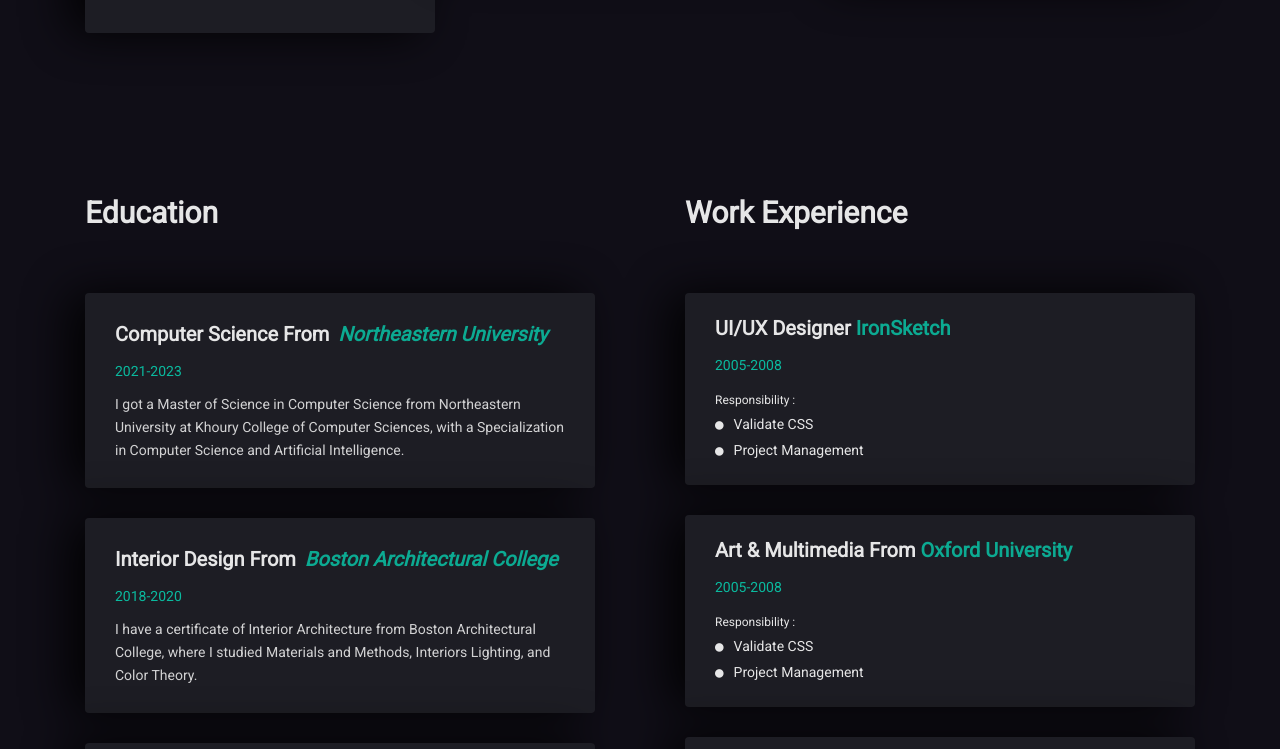
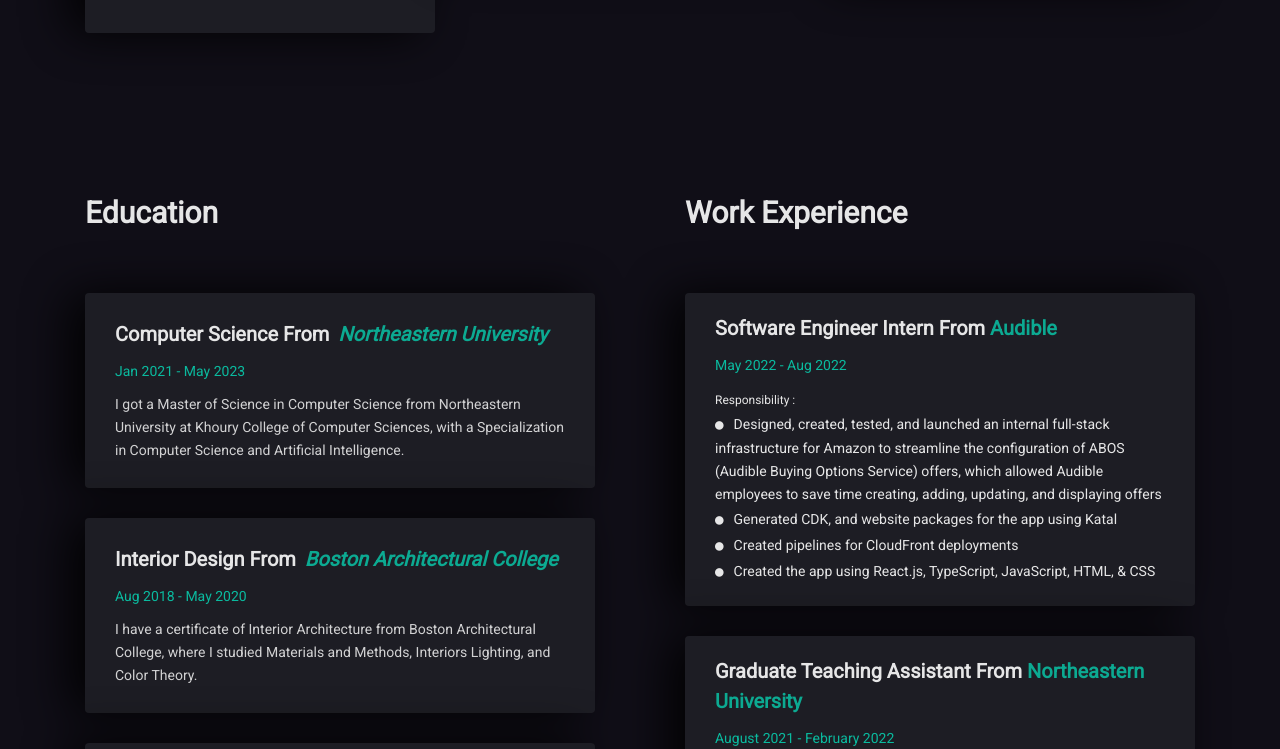
Before and after one commit to thara-messeroux/thara-messeroux-portfolio, a plain HTML site: page index.html in a window 1280 px wide. Shown: the part 2051-2800 px from the top of the page. Drawn offline with Linux system fonts and the light colour scheme; some packages are replaced by stand-ins of ours.

Commit message:
added the experience section
added the experience section

```diff
--- a/index.html
+++ b/index.html
@@ -252,21 +252,21 @@
                                     <!-- Education Institutes-->
                                     <div class="mh-education-item dark-bg wow fadeInUp" data-wow-duration="0.8s" data-wow-delay="0.3s">
                                         <h4>Computer Science From <a href="">Northeastern University</a></h4>
-                                        <div class="mh-eduyear">2021-2023</div>
+                                        <div class="mh-eduyear">Jan 2021 - May 2023</div>
                                         <p>I got a Master of Science in Computer Science from Northeastern University at Khoury College
                                             of Computer Sciences, with a Specialization in Computer Science and Artificial Intelligence.</p>
                                     </div>
                                     <!-- Education Institutes-->
                                     <div class="mh-education-item dark-bg wow fadeInUp" data-wow-duration="0.8s" data-wow-delay="0.5s">
                                         <h4>Interior Design From <a href="">Boston Architectural College</a></h4>
-                                        <div class="mh-eduyear">2018-2020</div>
+                                        <div class="mh-eduyear">Aug 2018 - May 2020</div>
                                         <p>I have a certificate of Interior Architecture from Boston Architectural College, where I studied
                                             Materials and Methods, Interiors Lighting, and Color Theory.</p>
                                     </div>
                                     <!-- Education Institutes-->
                                     <div class="mh-education-item dark-bg wow fadeInUp" data-wow-duration="0.8s" data-wow-delay="0.5s">
                                         <h4>Architecture From <a href="">Boston Architectural College</a></h4>
-                                        <div class="mh-eduyear">2015-2019</div>
+                                        <div class="mh-eduyear">Jan 2015 - Dec 2019</div>
                                         <p>I have a Bachelor of Science Degree from Boston Architectural College, where I studied Architectural Design,
                                             Programming, Codes and Regulation, Planning and Zoning, Structural Systems, and more.</p>
                                     </div>
@@ -279,32 +279,45 @@
                                 <div class="mh-experience-deatils">
                                     <!-- Education Institutes-->
                                     <div class="mh-work-item dark-bg wow fadeInUp" data-wow-duration="0.8s" data-wow-delay="0.4s">
-                                        <h4>UI/UX Designer <a href="">IronSketch</a></h4>
-                                        <div class="mh-eduyear">2005-2008</div>
+                                        <h4>Software Engineer Intern From <a href="">Audible</a></h4>
+                                        <div class="mh-eduyear">May 2022 - Aug 2022</div>
                                         <span>Responsibility :</span>
                                         <ul class="work-responsibility">
-                                            <li><i class="fa fa-circle"></i>Validate CSS</li>
-                                            <li><i class="fa fa-circle"></i>Project Management</li>
+                                            <li><i class="fa fa-circle"></i>Designed, created, tested, and launched an internal full-stack
+                                                infrastructure for Amazon to streamline the configuration of ABOS (Audible Buying Options Service)
+                                                offers, which allowed Audible employees to save time creating, adding, updating, and displaying offers</li>
+                                            <li><i class="fa fa-circle"></i>Generated CDK, and website packages for the app using Katal</li>
+                                            <li><i class="fa fa-circle"></i>Created pipelines for CloudFront deployments</li>
+                                            <li><i class="fa fa-circle"></i>Created the app using React.js, TypeScript, JavaScript, HTML, & CSS</li>
                                         </ul>
                                     </div>
                                     <!-- Education Institutes-->
                                     <div class="mh-work-item dark-bg wow fadeInUp" data-wow-duration="0.8s" data-wow-delay="0.6s">
-                                        <h4>Art & Multimedia From <a href="">Oxford University</a></h4>
-                                        <div class="mh-eduyear">2005-2008</div>
+                                        <h4>Graduate Teaching Assistant From <a href="">Northeastern University</a></h4>
+                                        <div class="mh-eduyear">August 2021 - February 2022</div>
                                         <span>Responsibility :</span>
                                         <ul class="work-responsibility">
-                                            <li><i class="fa fa-circle"></i>Validate CSS</li>
-                                            <li><i class="fa fa-circle"></i>Project Management</li>
+                                            <li><i class="fa fa-circle"></i>Taught Discrete Mathematics and Data Structures and Algorithms</li>
+                                            <li><i class="fa fa-circle"></i>Facilitated learning for up to 30+ students to improve math and problem-solving
+                                                skills for long-term retention, material understanding</li>
+                                            <li><i class="fa fa-circle"></i>Conducted meetings several times a week  to answer live students questions,
+                                                and corresponded with students' questions posted on Piazza </li>
+                                            <li><i class="fa fa-circle"></i>Graded assignments, quizzes, and exams, and conducted private tutoring</li>
                                         </ul>
                                     </div>
                                     <!-- Education Institutes-->
                                     <div class="mh-work-item dark-bg wow fadeInUp" data-wow-duration="0.8s" data-wow-delay="0.7s">
-                                        <h4>Art & Multimedia From <a href="">Oxford University</a></h4>
-                                        <div class="mh-eduyear">2005-2008</div>
+                                        <h4>Architectural Designer From <a href="">Mount Vernon Group Architects</a></h4>
+                                        <div class="mh-eduyear">January 2019 - January 2021</div>
                                         <span>Responsibility :</span>
                                         <ul class="work-responsibility">
-                                            <li><i class="fa fa-circle"></i>Validate CSS</li>
-                                            <li><i class="fa fa-circle"></i>Project Management</li>
+                                            <li><i class="fa fa-circle"></i>Projects; Wareham Elementary School, Chelsea Cafeteria Renovation,
+                                                2 Hudson Square NYC Elementary School</li>
+                                            <li><i class="fa fa-circle"></i>FCollaborated with a team of 10+ people in a fast-paced environment across
+                                                all phases of design, construction documents and building survey measuring </li>
+                                            <li><i class="fa fa-circle"></i>Regularly created presentations using Adobe Suite, Indesign, Illustrator, and Photoshop </li>
+                                            <li><i class="fa fa-circle"></i>Drafted existing conditions, space planning, building plans, and construction drawings using
+                                                Computer-Aided Design (CAD) and Building Information Modeling (BIM) for schools and science labs</li>
                                         </ul>
                                     </div>
                                 </div>
@@ -314,7 +327,6 @@
                 </div>
             </div>
         </section>
-
         <!--
         ===================
            PORTFOLIO
```
